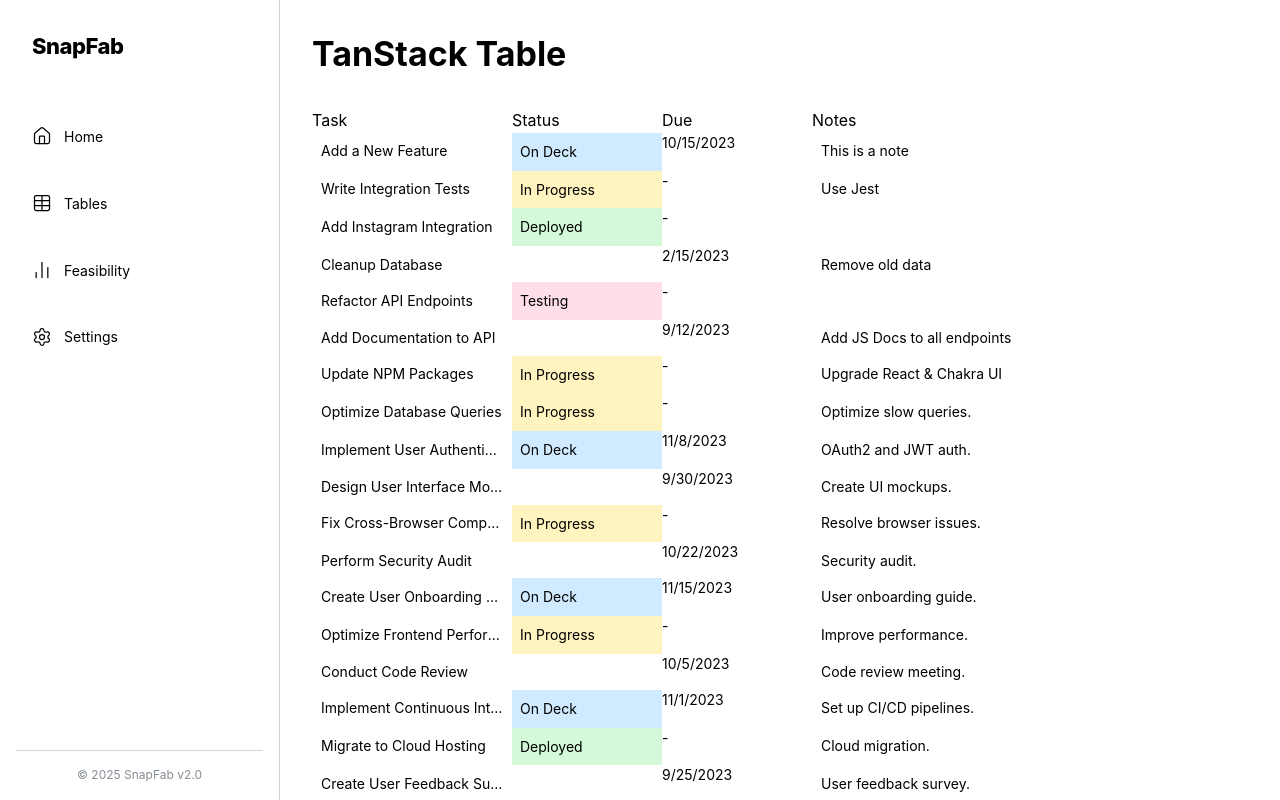
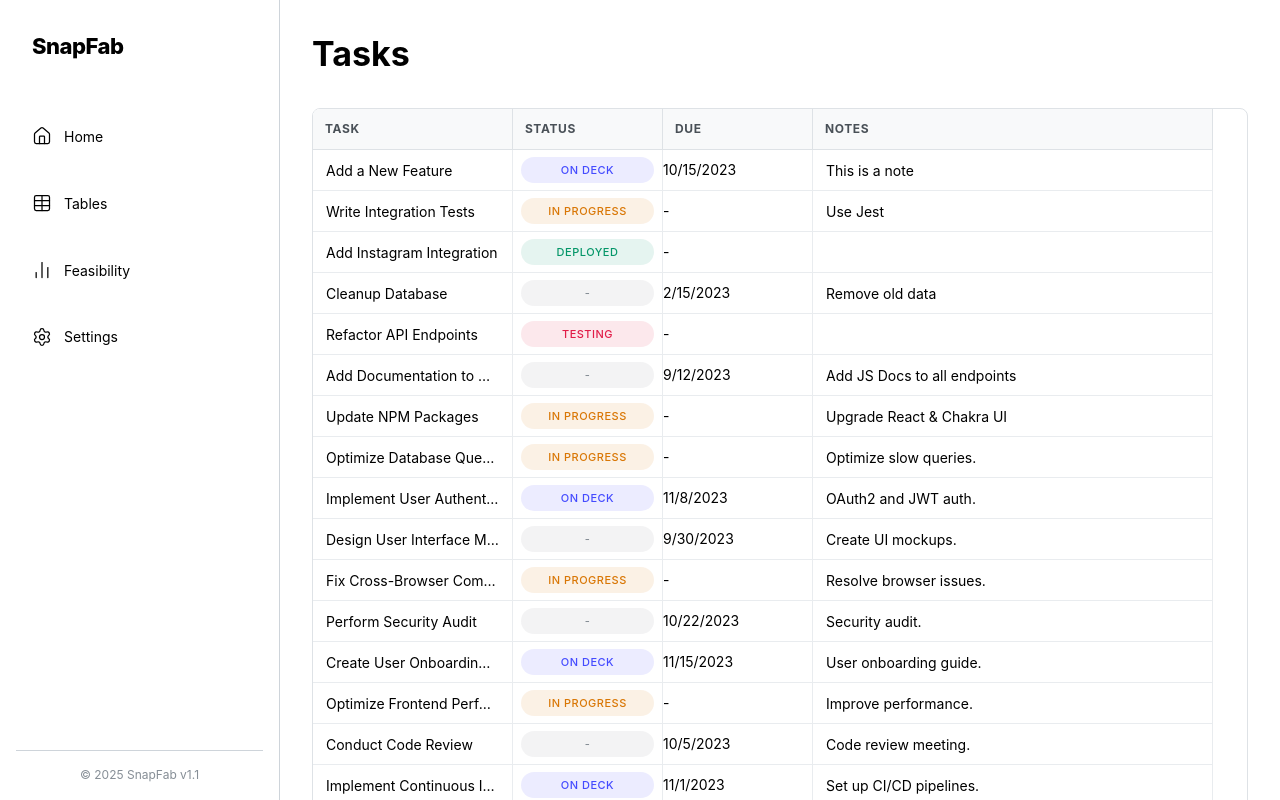
Before and after one commit to chris-snapops/snapfab, a Next.js app: page /tables/tasks in a window 1280 px wide. Shown: the top 800 px of the page. Built offline with nearby package versions, Linux system fonts and the light colour scheme.

Commit message:
lots of revisions to the table viewer

```diff
--- a/public/temptabledata.ts
+++ b/public/temptabledata.ts
@@ -1,17 +1,17 @@
 export type Status = {
   id: number;
   name: string;
-  color: string; // or color: `string` if you want to allow Chakra color strings
+  color: string;
 };
 
-const STATUS_ON_DECK: Status = { id: 1, name: "On Deck", color: "var(--mantine-color-blue-1)" };
+const STATUS_ON_DECK: Status = { id: 1, name: "On Deck", color: "indigo" };
 const STATUS_IN_PROGRESS: Status = {
   id: 2,
   name: "In Progress",
-  color: "var(--mantine-color-yellow-1)",
+  color: "amber",
 };
-const STATUS_TESTING: Status = { id: 3, name: "Testing", color: "var(--mantine-color-pink-1)" };
-const STATUS_DEPLOYED: Status = { id: 4, name: "Deployed", color: "var(--mantine-color-green-1)" };
+const STATUS_TESTING: Status = { id: 3, name: "Testing", color: "rose" };
+const STATUS_DEPLOYED: Status = { id: 4, name: "Deployed", color: "emerald" };
 export const STATUSES = [
   STATUS_ON_DECK,
   STATUS_IN_PROGRESS,
--- a/src/components/Layout.tsx
+++ b/src/components/Layout.tsx
@@ -10,37 +10,16 @@ interface LayoutProps {
 
 const Layout = ({ children, title }: LayoutProps) => {
   const [opened, { toggle, close }] = useDisclosure();
-  const fullTitle = title ? `SnapFab | ${title}` : "SnapFab";
 
   return (
     <>
       <Head>
-        <title>{fullTitle}</title>
+        <title>{title ? `SnapFab | ${title}` : "SnapFab"}</title>
       </Head>
       <AppShell
         header={{ height: { base: 60, md: 0 } }}
-        navbar={{
-          width: 280,
-          breakpoint: "md",
-          collapsed: { mobile: !opened },
-        }}
+        navbar={{ width: 280, breakpoint: "md", collapsed: { mobile: !opened } }}
         padding="xl"
-        styles={(theme) => ({
-          main: {
-            backgroundColor: 'var(--mantine-color-body)',
-            minHeight: '100vh',
-          },
-          navbar: {
-            backdropFilter: 'blur(10px)',
-            backgroundColor: 'rgba(var(--mantine-color-body-rgb), 0.8)',
-            borderRight: '1px solid var(--mantine-color-default-border)',
-          },
-          header: {
-            backdropFilter: 'blur(10px)',
-            backgroundColor: 'rgba(var(--mantine-color-body-rgb), 0.8)',
-            borderBottom: '1px solid var(--mantine-color-default-border)',
-          },
-        })}
       >
         <AppShell.Header hiddenFrom="md">
           <Group h="100%" px="md">
--- a/src/components/Sidebar.tsx
+++ b/src/components/Sidebar.tsx
@@ -46,7 +46,7 @@ const Sidebar = ({ closeMobileNav }: SidebarProps) => {
       </Stack>
 
       <Box pt="md" style={{ borderTop: '1px solid var(--mantine-color-default-border)' }}>
-        <Text size="xs" c="dimmed" ta="center">© 2025 SnapFab v2.0</Text>
+        <Text size="xs" c="dimmed" ta="center">© 2025 SnapFab v1.1</Text>
       </Box>
     </Box>
   );
--- a/src/components/tables/EnumCell.tsx
+++ b/src/components/tables/EnumCell.tsx
@@ -1,4 +1,4 @@
-import { Menu, Button, UnstyledButton, Group, Text, Box } from "@mantine/core";
+import { Menu, Button, Group, Box } from "@mantine/core";
 import { STATUSES, Status } from "../../../public/temptabledata";
 
 interface ColorIconProps {
@@ -6,36 +6,37 @@ interface ColorIconProps {
 }
 
 const ColorIcon = ({ color }: ColorIconProps) =>
-  <Box w={12} h={12} bg={color} style={{ borderRadius: '3px' }} />;
+  <Box w={10} h={10} bg={color} style={{ borderRadius: '50%' }} />;
 
 const EnumCell = ({ getValue, row, column, table }: any) => {
   const { name, color } = (getValue() as Status) || {};
   const { updateData } = table.options.meta || {};
 
   return (
+    <Group justify="center" h="100%" w="100%" px={8}>
       <Menu shadow="md" width={200} position="bottom-start" withinPortal={false}>
         <Menu.Target>
-        <UnstyledButton
-          h="100%"
-          w="100%"
-          p={8}
-          bg={color}
+          <Button
+            size="compact-sm"
+            variant="light"
+            color={color || "gray"}
+            fullWidth
+            radius="xl"
             style={{
-            overflow: 'hidden',
-            textOverflow: 'ellipsis',
-            whiteSpace: 'nowrap',
-            fontSize: 'var(--mantine-font-size-sm)',
-            textAlign: 'left'
+              fontWeight: 600,
+              fontSize: '11px',
+              textTransform: 'uppercase',
+              letterSpacing: '0.5px'
             }}
           >
-          {name}
-        </UnstyledButton>
+            {name || "-"}
+          </Button>
         </Menu.Target>
 
         <Menu.Dropdown>
           <Menu.Item
             onClick={() => updateData(row.index, column.id, null)}
-          leftSection={<ColorIcon color="var(--mantine-color-gray-4)" />}
+            leftSection={<ColorIcon color="gray" />}
           >
             None
           </Menu.Item>
@@ -50,6 +51,7 @@ const EnumCell = ({ getValue, row, column, table }: any) => {
           ))}
         </Menu.Dropdown>
       </Menu>
+    </Group>
   );
 };
 
--- a/src/components/tables/StringCell.tsx
+++ b/src/components/tables/StringCell.tsx
@@ -20,13 +20,23 @@ const StringCell = ({ getValue, row, column, table }: any) => {
       onBlur={onBlur}
       variant="unstyled"
       size="sm"
+      w="100%"
       styles={{
+        root: {
+          width: '100%',
+        },
         input: {
-          padding: '0 8px',
-          height: '100%',
+          padding: '8px 12px',
+          height: '40px',
+          width: '100%',
           overflow: 'hidden',
           textOverflow: 'ellipsis',
           whiteSpace: 'nowrap',
+          borderRadius: 0,
+          '&:focus': {
+            outline: '2px solid var(--mantine-color-blue-filled)',
+            zIndex: 1
+          }
         }
       }}
     />
--- a/src/components/tables/TaskTable.tsx
+++ b/src/components/tables/TaskTable.tsx
@@ -38,34 +38,67 @@ const TaskTable = () => {
   const table = useReactTable({
     data,
     columns,
+    defaultColumn: {
+      minSize: 120,
+    },
     getCoreRowModel: getCoreRowModel(),
     columnResizeMode: "onChange",
     meta: {
       updateData: (rowIndex: number, columnId: string, value: string) => setData(
         prev => prev.map(
           (row, index) =>
-            index === rowIndex
-              ? {
-                ...row,
-                [columnId]: value,
-              } : row
+            index === rowIndex ? { ...row, [columnId]: value } : row
         )
       )
     }
   });
 
   return (
-    <Box style={{ overflowX: 'auto' }} pb="md">
-      <Box className="tanstack-table" style={{ width: table.getTotalSize() }}>
+    <Box style={{ overflowX: 'auto', border: '1px solid var(--mantine-color-gray-3)', borderRadius: 'var(--mantine-radius-md)' }} mb="md">
+      <style>{`
+        .tanstack-tr {
+          transition: background-color 0.1s ease;
+        }
+        .tanstack-tr:hover {
+          background-color: var(--mantine-color-gray-0);
+        }
+      `}</style>
+      <Box
+        className="tanstack-table"
+        style={{
+          width: table.getTotalSize(),
+          display: 'flex',
+          flexDirection: 'column',
+          backgroundColor: 'var(--mantine-color-body)',
+        }}
+      >
         {table.getHeaderGroups().map(headerGroup => (
-          <Box className="tanstack-tr" key={headerGroup.id} style={{ display: 'flex' }}>
+          <Box
+            className="tanstack-tr-header"
+            key={headerGroup.id}
+            style={{
+              display: 'flex',
+              backgroundColor: 'var(--mantine-color-gray-0)',
+              borderBottom: '1px solid var(--mantine-color-gray-3)'
+            }}
+          >
             {headerGroup.headers.map(header => (
               <Box
                 className="tanstack-th"
                 key={header.id}
                 style={{
                   width: header.getSize(),
-                  position: 'relative'
+                  position: 'relative',
+                  display: 'flex',
+                  alignItems: 'center',
+                  padding: '8px 12px',
+                  fontWeight: 700,
+                  fontSize: '12px',
+                  color: 'var(--mantine-color-gray-7)',
+                  textTransform: 'uppercase',
+                  letterSpacing: '0.05em',
+                  borderRight: '1px solid var(--mantine-color-gray-3)',
+                  height: '40px'
                 }}
               >
                 {header.column.columnDef.header instanceof Function
@@ -76,18 +109,45 @@ const TaskTable = () => {
                   onMouseDown={header.getResizeHandler()}
                   onTouchStart={header.getResizeHandler()}
                   className={`resizer ${header.column.getIsResizing() ? "isResizing" : ""}`}
+                  style={{
+                    position: 'absolute',
+                    right: 0,
+                    top: 0,
+                    bottom: 0,
+                    width: '4px',
+                    cursor: 'col-resize',
+                    userSelect: 'none',
+                    touchAction: 'none',
+                    zIndex: 1,
+                    backgroundColor: header.column.getIsResizing() ? 'var(--mantine-color-blue-filled)' : 'transparent',
+                    opacity: header.column.getIsResizing() ? 1 : 0,
+                  }}
                 />
               </Box>
             ))}
           </Box>
         ))}
         {table.getRowModel().rows.map(row => (
-          <Box className="tanstack-tr" key={row.id} style={{ display: 'flex' }}>
+          <Box
+            className="tanstack-tr"
+            key={row.id}
+            style={{
+              display: 'flex',
+              borderBottom: '1px solid var(--mantine-color-gray-2)',
+            }}
+          >
             {row.getVisibleCells().map(cell => (
               <Box
                 className="tanstack-td"
                 key={cell.id}
-                style={{ width: cell.column.getSize() }}
+                style={{
+                  width: cell.column.getSize(),
+                  display: 'flex',
+                  alignItems: 'center',
+                  borderRight: '1px solid var(--mantine-color-gray-2)',
+                  minHeight: '40px',
+                  fontSize: '14px'
+                }}
               >
                 {flexRender(cell.column.columnDef.cell, cell.getContext())}
               </Box>
--- a/src/pages/tables/tasks.tsx
+++ b/src/pages/tables/tasks.tsx
@@ -6,7 +6,7 @@ function App() {
   return (
     <Layout title="Tasks">
       <Box>
-        <Title order={1} mb="xl">TanStack Table</Title>
+        <Title order={1} mb="xl">Tasks</Title>
         <TaskTable />
       </Box>
     </Layout>
--- a/src/styles/theme.ts
+++ b/src/styles/theme.ts
@@ -82,6 +82,24 @@ export const getTheme = (primaryColor: string): MantineThemeOverride => {
       xl: '0 20px 25px -5px rgba(0, 0, 0, 0.1), 0 10px 10px -5px rgba(0, 0, 0, 0.04)',
     },
     components: {
+      AppShell: {
+        styles: {
+          main: {
+            backgroundColor: 'var(--mantine-color-body)',
+            minHeight: '100vh',
+          },
+          navbar: {
+            backdropFilter: 'blur(10px)',
+            backgroundColor: 'rgba(var(--mantine-color-body-rgb), 0.8)',
+            borderRight: '1px solid var(--mantine-color-default-border)',
+          },
+          header: {
+            backdropFilter: 'blur(10px)',
+            backgroundColor: 'rgba(var(--mantine-color-body-rgb), 0.8)',
+            borderBottom: '1px solid var(--mantine-color-default-border)',
+          },
+        },
+      },
       Button: {
         defaultProps: {
           fw: 500,
```
Lines whose indentation alone changed are shown as unchanged.
